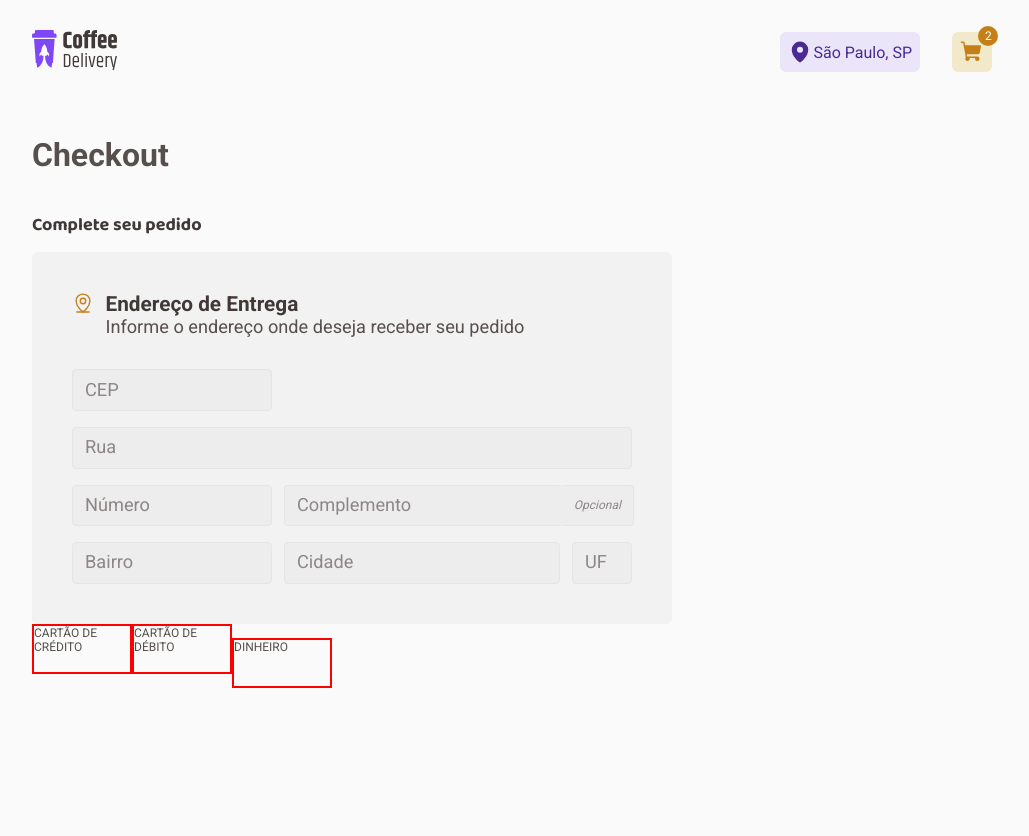
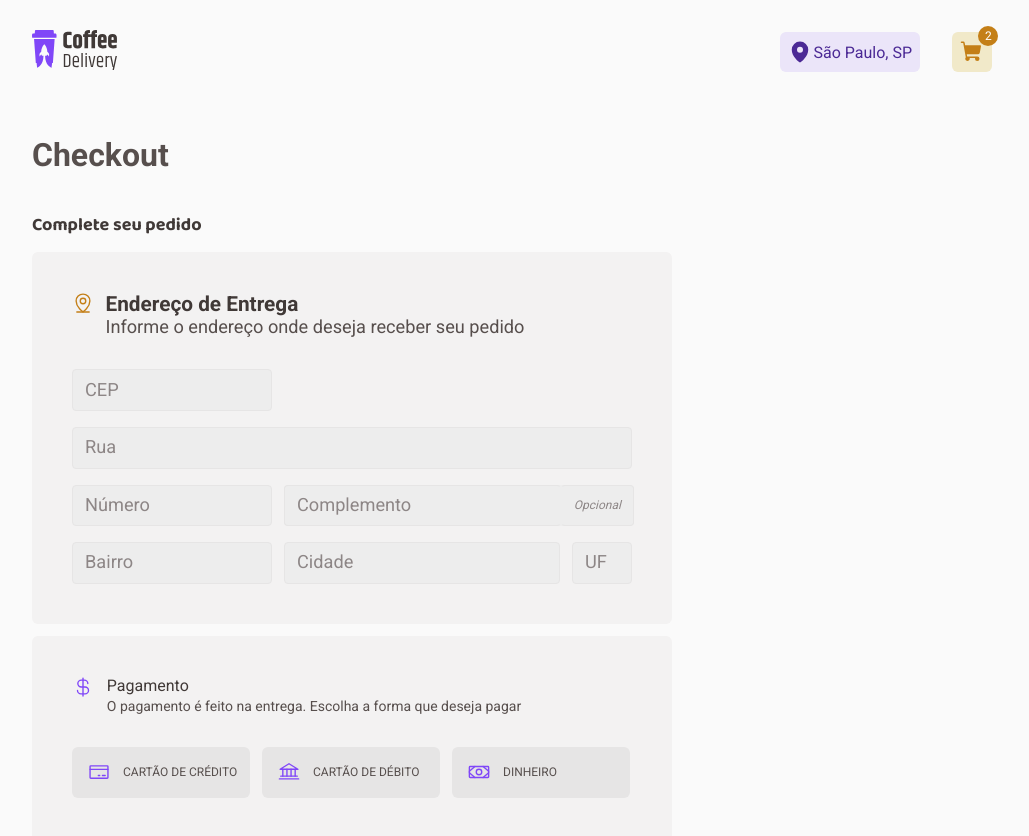
Before and after one commit to alisson-amaral-silva/coffee-delivery, a React (Vite) app: page /checkout in a window 1280 px wide. Shown: the top 836 px of the page, without its empty margins (128-1157 px from the left). Before the commit the page ends 800 px from the top, so only its background shows below. Built offline with nearby package versions, Linux system fonts and the light colour scheme.

Commit message:
finalizando o componente de pagamento

```diff
--- a/src/pages/Checkout/components/PaymentType/index.tsx
+++ b/src/pages/Checkout/components/PaymentType/index.tsx
@@ -1,5 +1,17 @@
 import { ReactNode } from 'react'
-import { DescriptionWrapper, Icon, PaymentTypeWrapper } from './styles'
+import {
+  Container,
+  DescriptionWrapper,
+  Icon,
+  InputWrapper,
+  PaymentTypeWrapper,
+  Header,
+  Title,
+  Subtitle,
+  TitleContainer,
+  SpanWrapper
+} from './styles'
+import { CurrencyDollar, Bank, CreditCard, Money } from 'phosphor-react'
 
 interface PaymentTypeProps {
   icon: ReactNode
@@ -7,13 +19,52 @@ interface PaymentTypeProps {
   name: string
 }
 
-export function PaymentType({ icon, description, name }: PaymentTypeProps) {
+export function PaymentType() {
+  const paymentTypeList = [
+    {
+      icon: <CreditCard size={22} />,
+      description: 'Cartão de Crédito',
+      name: 'payment-radio',
+    },
+    {
+      icon: <Bank size={22} />,
+      description: 'Cartão de Débito',
+      name: 'payment-radio',
+    },
+    {
+      icon: <Money size={22} />,
+      description: 'Dinheiro',
+      name: 'payment-radio',
+    },
+  ]
   return (
-    <>
-      <PaymentTypeWrapper id={description} name={name} type="radio" />
-      <DescriptionWrapper htmlFor={description}>
-         {description}
-      </DescriptionWrapper>
-    </>
+    <Container>
+      <Header>
+        <CurrencyDollar size={22} />
+        <TitleContainer>
+          <Title>Pagamento</Title>
+          <Subtitle>
+            O pagamento é feito na entrega. Escolha a forma que deseja pagar
+          </Subtitle>
+        </TitleContainer>
+      </Header>
+      <PaymentTypeWrapper>
+        {paymentTypeList.map((payment) => {
+          return (
+            <>
+              <InputWrapper
+                id={payment.description}
+                name={payment.name}
+                type="radio"
+              />
+              <DescriptionWrapper htmlFor={payment.description}>
+                {payment.icon && payment.icon}
+                <SpanWrapper>{payment.description}</SpanWrapper>
+              </DescriptionWrapper>
+            </>
+          )
+        })}
+      </PaymentTypeWrapper>
+    </Container>
   )
 }
--- a/src/pages/Checkout/components/PaymentType/styles.ts
+++ b/src/pages/Checkout/components/PaymentType/styles.ts
@@ -1,38 +1,83 @@
 import styled from 'styled-components'
 
-export const PaymentTypeWrapper = styled.input`
-  display: none;
+export const Container = styled.div`
+  background: ${(props) => props.theme['base-card']};
+  padding: 2.5rem;
+  width: 40rem;
+  height: 12.938rem;
+  margin-top: 0.75rem;
+  border-radius: 6px;
+`
 
-  &:checked + label {
-    border: solid 2px green;
-  }
-  /* display: flex;
-  gap: 0.813rem;
-  padding: 1rem;
-  border-radius: 6px;
-  width: 11.125rem;
-  height: 3.188rem;
-  background: ${(props) => props.theme['base-button']};
-  cursor: pointer;
-  border: none;
+export const Header = styled.div`
+  display: flex;
+  gap: 0.8rem;
 
   svg {
     color: ${(props) => props.theme['purple']};
   }
-  &:hover {
-    background: ${(props) => props.theme['base-hover']};
-  } */
+`
 
+export const TitleContainer = styled.div`
+  display: flex;
+  flex-direction: column;
+`
+
+export const Title = styled.span`
+  font-size: 1rem;
+  line-height: 1.3rem;
+  color: ${(props) => props.theme['base-subtitle']};
+`
+
+export const Subtitle = styled.span`
+  font-size: 0.875rem;
+  line-height: 1.138rem;
+  color: ${(props) => props.theme['base-text']};
+`
+
+export const PaymentTypeWrapper = styled.div`
+  display: flex;
+  gap: 0.75rem;
+  margin-top: 2rem;
+`
+
+export const InputWrapper = styled.input`
+  display: none;
+  border-radius: 6px;
+  cursor: pointer;
+  &:checked + label {
+    border: solid 1px ${(props) => props.theme['purple']};
+    background: ${(props) => props.theme['purple-light']};
+  }
 `
 
 export const DescriptionWrapper = styled.label`
-  text-transform: uppercase;
+  background: ${(props) => props.theme['base-button']};
+
+  cursor: pointer;
+
+  width: 11.125rem;
+  height: 3.188rem;
+  border-radius: 6px;
+
+  display: flex;
+  align-items: center;
+  gap: 0.813rem;
+  padding: 1rem 0.6rem 1rem 1rem;
+
+  svg {
+    color: ${(props) => props.theme['purple']};
+  }
+
+  &:hover {
+    background: ${(props) => props.theme['base-hover']};
+  }
+`
+export const SpanWrapper = styled.span`
+
+text-transform: uppercase;
   font-size: 0.75rem;
   color: ${(props) => props.theme['base-text']};
-  display: inline-block;
-  width: 100px;
-  height: 50px;
-  border: solid 2px red;
 `
 
 export const Icon = styled.div`
--- a/src/pages/Checkout/index.tsx
+++ b/src/pages/Checkout/index.tsx
@@ -1,40 +1,13 @@
-import { AddressBook, Bank, CreditCard, Money } from 'phosphor-react'
 import { OrderForm } from './components/OrderForm'
 import { PaymentType } from './components/PaymentType'
 
 export function Checkout() {
-  const paymentTypeList = [
-    {
-      icon: <CreditCard size={22} />,
-      description: 'Cartão de Crédito',
-      name: 'payment-radio'
-    },
-    {
-      icon: <Bank size={22} />,
-      description: 'Cartão de Débito',
-      name: 'payment-radio'
-    },
-    {
-      icon: <Money size={22} />,
-      description: 'Dinheiro',
-      name: 'payment-radio'
-    },
-  ]
   return (
     <>
       <h1>Checkout</h1>
       <OrderForm />
 
-      {paymentTypeList.map((payment) => {
-        return (
-          <PaymentType
-            key={payment.description}
-            icon={payment.icon}
-            name={payment.name}
-            description={payment.description}
-          />
-        )
-      })}
+      <PaymentType />
     </>
   )
 }
```
